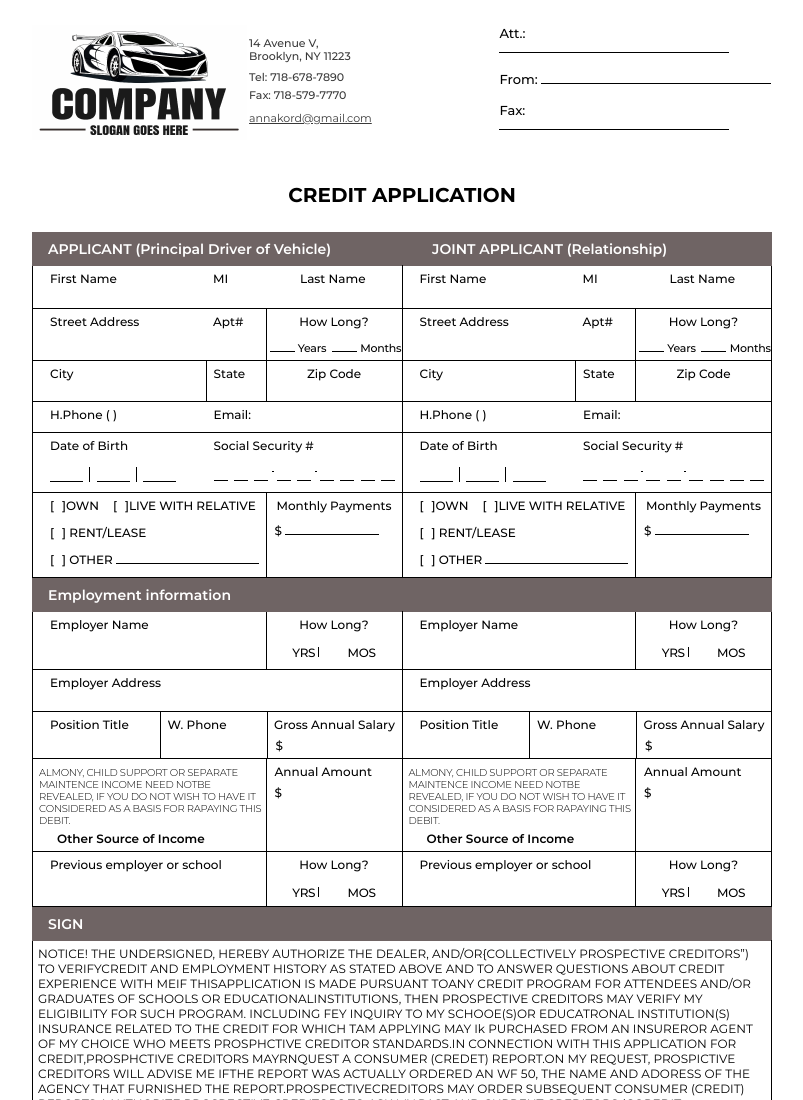
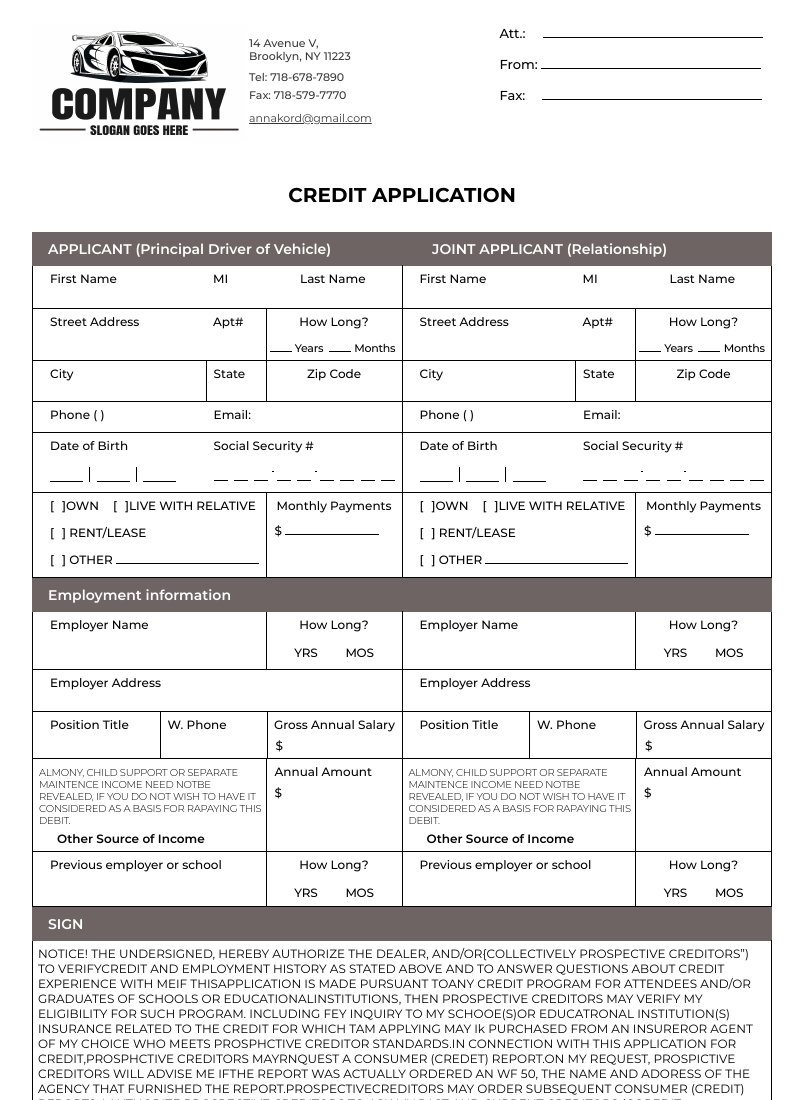
Before and after one commit to MaximProger/practi-table, a plain HTML site: page app/index.html in a window 1280 px wide. Shown: the top 1100 px of the page, without its empty margins (238-1041 px from the left). Drawn offline with Linux system fonts and the light colour scheme.

Commit message:
Внес правки

```diff
--- a/app/index.html
+++ b/app/index.html
@@ -57,7 +57,7 @@
 									line-height: 16px;
 									margin-right: 14px;">Att.:</span>
 									<span
-										style="display: inline-block; width: 230px; border-bottom: 0.77369px solid #000000; text-align: center;">
+										style="display: inline-block; width: 220px; border-bottom: 0.77369px solid #000000; text-align: center;">
 									</span>
 								</div>
 								<div style="margin-bottom: 15px;">
@@ -66,7 +66,7 @@
 									line-height: 16px;
 									">From:</span>
 									<span
-										style="display: inline-block; width: 230px; border-bottom: 0.77369px solid #000000; text-align: center;">
+										style="display: inline-block; width: 220px; border-bottom: 0.77369px solid #000000; text-align: center;">
 									</span>
 								</div>
 								<div>
@@ -75,7 +75,7 @@
 									line-height: 16px;
 									margin-right: 14px;">Fax:</span>
 									<span
-										style="display: inline-block; width: 230px; border-bottom: 0.77369px solid #000000; text-align: center;">
+										style="display: inline-block; width: 220px; border-bottom: 0.77369px solid #000000; text-align: center;">
 									</span>
 								</div>
 							</td>
@@ -226,7 +226,7 @@
 												line-height: 12px;
 												letter-spacing: -0.025em;">
 													<span
-														style="display: inline-block; border-bottom: 1px solid #000000; width: 25px; margin-left: 3px; margin-right: 1px;"></span>
+														style="display: inline-block; border-bottom: 1px solid #000000; width: 22px; margin-left: 3px; margin-right: 1px;"></span>
 													<span style="font-weight: 500;
 													font-size: 11px;
 													line-height: 13px;
@@ -234,7 +234,7 @@
 														Years
 													</span>
 													<span
-														style="display: inline-block; border-bottom: 1px solid #000000; width: 25px; margin-left: 3px; margin-right: 1px;"></span>
+														style="display: inline-block; border-bottom: 1px solid #000000; width: 22px; margin-left: 3px; margin-right: 1px;"></span>
 													<span style="font-weight: 500;
 													font-size: 11px;
 													line-height: 13px;
@@ -290,7 +290,7 @@
 												line-height: 12px;
 												letter-spacing: -0.025em;">
 													<span
-														style="display: inline-block; border-bottom: 1px solid #000000; width: 25px; margin-left: 3px; margin-right: 1px;"></span>
+														style="display: inline-block; border-bottom: 1px solid #000000; width: 22px; margin-left: 3px; margin-right: 1px;"></span>
 													<span style="font-weight: 500;
 													font-size: 11px;
 													line-height: 13px;
@@ -298,7 +298,7 @@
 														Years
 													</span>
 													<span
-														style="display: inline-block; border-bottom: 1px solid #000000; width: 25px; margin-left: 3px; margin-right: 1px;"></span>
+														style="display: inline-block; border-bottom: 1px solid #000000; width: 22px; margin-left: 3px; margin-right: 1px;"></span>
 													<span style="font-weight: 500;
 													font-size: 11px;
 													line-height: 13px;
@@ -415,7 +415,7 @@
 											<div>
 												<div style="font-weight: 500;
 												font-size: 12px;
-												line-height: 15px; margin-bottom: 5px;">H.Phone ( )</div>
+												line-height: 15px; margin-bottom: 5px;">Phone ( )</div>
 												<div style="font-weight: 300;
 												font-size: 10px;
 												line-height: 12px;
@@ -447,7 +447,7 @@
 											<div>
 												<div style="font-weight: 500;
 												font-size: 12px;
-												line-height: 15px; margin-bottom: 5px;">H.Phone ( )</div>
+												line-height: 15px; margin-bottom: 5px;">Phone ( )</div>
 												<div style="font-weight: 300;
 												font-size: 10px;
 												line-height: 12px;
@@ -757,8 +757,6 @@
 												font-size: 12px;
 												line-height: 15px;
 												color: #000000; margin-right: 25px;">YRS
-														<span style="display: inline-block; height: 10px;
-												width: 1.2px; background-color: #000;"></span>
 													</span>
 													<span style="font-weight: 500;
 												font-size: 12px;
@@ -805,8 +803,6 @@
 												font-size: 12px;
 												line-height: 15px;
 												color: #000000; margin-right: 25px;">YRS
-														<span style="display: inline-block; height: 10px;
-												width: 1.2px; background-color: #000;"></span>
 													</span>
 													<span style="font-weight: 500;
 												font-size: 12px;
@@ -1071,8 +1067,6 @@
 												font-size: 12px;
 												line-height: 15px;
 												color: #000000; margin-right: 25px;">YRS
-														<span style="display: inline-block; height: 10px;
-												width: 1.2px; background-color: #000;"></span>
 													</span>
 													<span style="font-weight: 500;
 												font-size: 12px;
@@ -1114,8 +1108,6 @@
 												font-size: 12px;
 												line-height: 15px;
 												color: #000000; margin-right: 25px;">YRS
-														<span style="display: inline-block; height: 10px;
-												width: 1.2px; background-color: #000;"></span>
 													</span>
 													<span style="font-weight: 500;
 												font-size: 12px;
```
